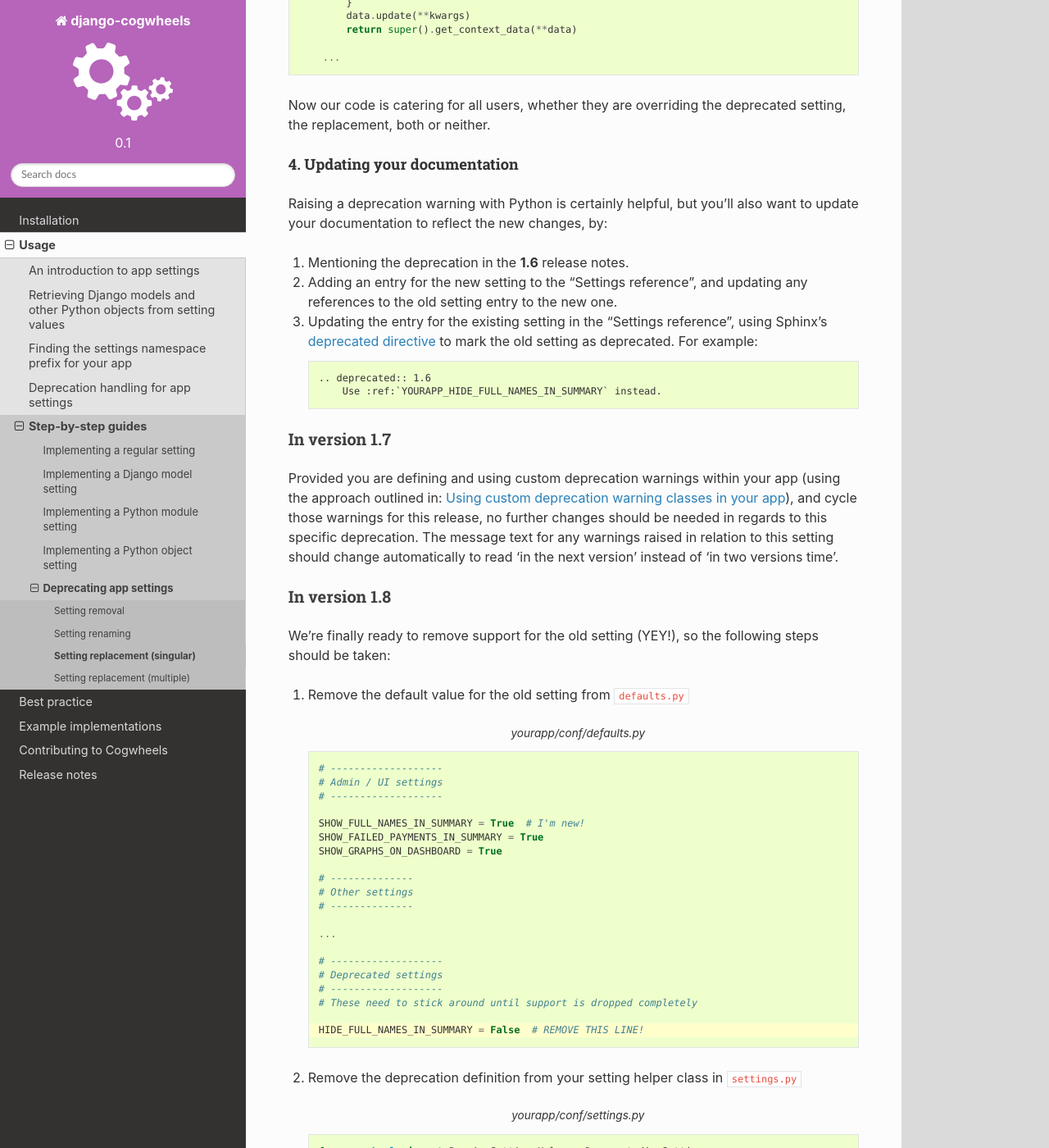
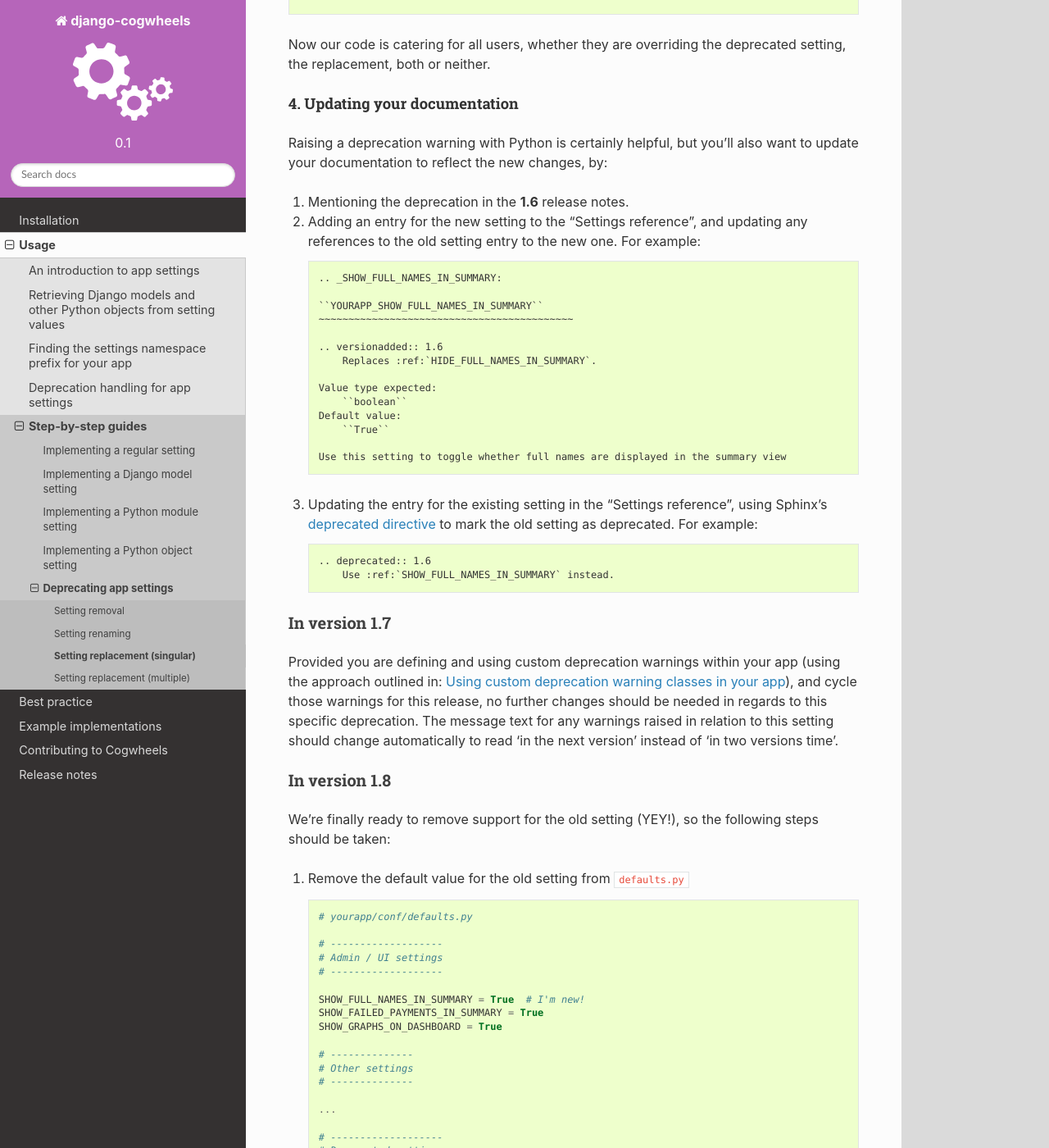
Before and after one commit to ababic/django-cogwheels, a Sphinx documentation site: the page built from docs/source/usage/setting-deprecation/replacement-single.rst, in a window 1280 px wide and 1400 px high, scrolled down 5432 px. Shown: the whole window at 82% size. Built offline with Sphinx 7.4.7 and the Read the Docs theme 2.0.0, drawn with Linux system fonts in a browser that asks for light colours; some of the changed text lies outside the part shown.

Commit message:
More updates

```diff
--- a/docs/source/usage/setting-deprecation/replacement-single.rst
+++ b/docs/source/usage/setting-deprecation/replacement-single.rst
@@ -17,7 +17,8 @@
 Let's pretend your app has a few app setting that allows users to toggle something on or off using a boolean
 
 .. code-block:: python
-    :caption: yourapp/conf/defaults.py
+
+    # yourapp/conf/defaults.py
 
     # -------------------
     # Admin / UI settings
@@ -86,7 +88,8 @@
 Next, you'll need to update your app's settings helper, so that it knows how to handle requests for setting values. For example:
 
 .. code-block:: python
-    :caption: yourapp/conf/settings.py
+
+    # yourapp/conf/settings.py
 
     from cogwheels import BaseAppSettingsHelper, DeprecatedAppSetting
     from yourapp.utils.deprecation import RemovedInYourApp18Warning
@@ -160,8 +164,9 @@
 First, we want to update the view to use the new setting instead, because the above will now raise a deprecation warning, and that's not what we want:
 
 .. code-block:: python
-    :caption: yourapp/views.py
-    :emphasize-lines: 4
+    :emphasize-lines: 6
+
+    # yourapp/views.py
 
     class TransactionSummaryList(ListView):
 
@@ -180,7 +185,8 @@
 1.  It first looks for an override setting using the new name (which is the 'ideal' scenario) and where we want all our users to be eventually. For example:
 
     .. code-block:: python
-        :caption: userproject/settings/base.py
+
+        # userproject/settings/base.py
 
         # ---------------------------------
         # Overrides for ``your-django-app``
@@ -191,7 +197,8 @@
 2.  Next, Cogwheels will look for an override setting defined using the old name. For example:
 
     .. code-block:: python
-        :caption: userproject/settings/base.py
+
+        # userproject/settings/base.py
 
         # ---------------------------------
         # Overrides for ``your-django-app``
@@ -248,11 +256,27 @@
 Raising a deprecation warning with Python is certainly helpful, but you'll also want to update your documentation to reflect the new changes, by:
 
 1.  Mentioning the deprecation in the **1.6** release notes.
-2.  Adding an entry for the new setting to the "Settings reference", and updating any references to the old setting entry to the new one.
+2.  Adding an entry for the new setting to the "Settings reference", and updating any references to the old setting entry to the new one. For example::
+
+        .. _SHOW_FULL_NAMES_IN_SUMMARY:
+
+        ``YOURAPP_SHOW_FULL_NAMES_IN_SUMMARY``
+        ~~~~~~~~~~~~~~~~~~~~~~~~~~~~~~~~~~~~~~~~~~~
+
+        .. versionadded:: 1.6
+            Replaces :ref:`HIDE_FULL_NAMES_IN_SUMMARY`.
+
+        Value type expected:
+            ``boolean``
+        Default value:
+            ``True``
+
+        Use this setting to toggle whether full names are displayed in the summary view
+
 3.  Updating the entry for the existing setting in the "Settings reference", using Sphinx's `deprecated directive <http://www.sphinx-doc.org/en/stable/markup/para.html#directive-deprecated>`_ to mark the old setting as deprecated. For example::
 
         .. deprecated:: 1.6
-            Use :ref:`YOURAPP_HIDE_FULL_NAMES_IN_SUMMARY` instead.
+            Use :ref:`SHOW_FULL_NAMES_IN_SUMMARY` instead.
 
 
 In version **1.7**
```
Also changed, not shown: other parts of docs/source/usage/setting-deprecation/replacement-single.rst (+15 -10 lines), docs/source/usage/setting-deprecation/removal.rst (+13 -8 lines), docs/source/usage/setting-deprecation/rename.rst (+41 -16 lines).
